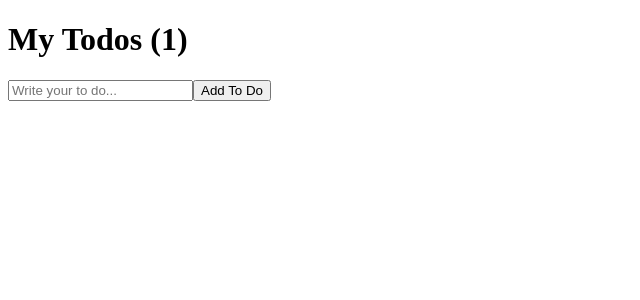
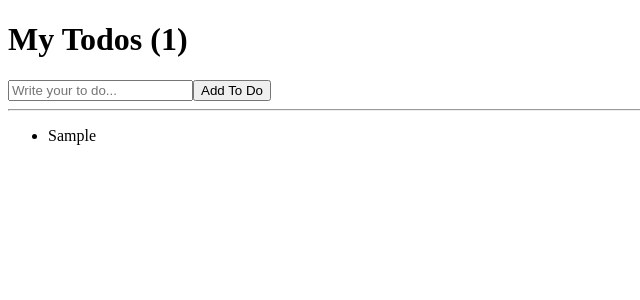
Before and after one commit to JEON-HYERIN/nomad-react, a React (Create React App) app: page / in a window 1280 px wide. Both pictures are taken after typing "Sample" into the empty fields and a click on the button "Add To Do". Shown: the top 300 px of the page, without its empty margins (0-640 px from the left). Built offline with nearby package versions, Linux system fonts and the light colour scheme.

Commit message:
7.1 To Do List part Two

```diff
--- a/src/App.js
+++ b/src/App.js
@@ -14,6 +14,7 @@ function App() {
     setTodos(currentArray => [todo, ...currentArray]);
   };
   console.log(todos);
+  console.log(todos.map((item, index) => <li key={index}>{item}</li>));
   return (
     <div>
       <h1>My Todos ({todos.length})</h1>
@@ -21,6 +22,10 @@ function App() {
         <input type="text" onChange={onChange} value={todo} placeholder="Write your to do..." />
         <button>Add To Do</button>
       </form>
+      <hr />
+      <ul>
+        {todos.map((item, index) => <li key={index}>{item}</li>)}
+      </ul>
     </div>
   );
 }
```
